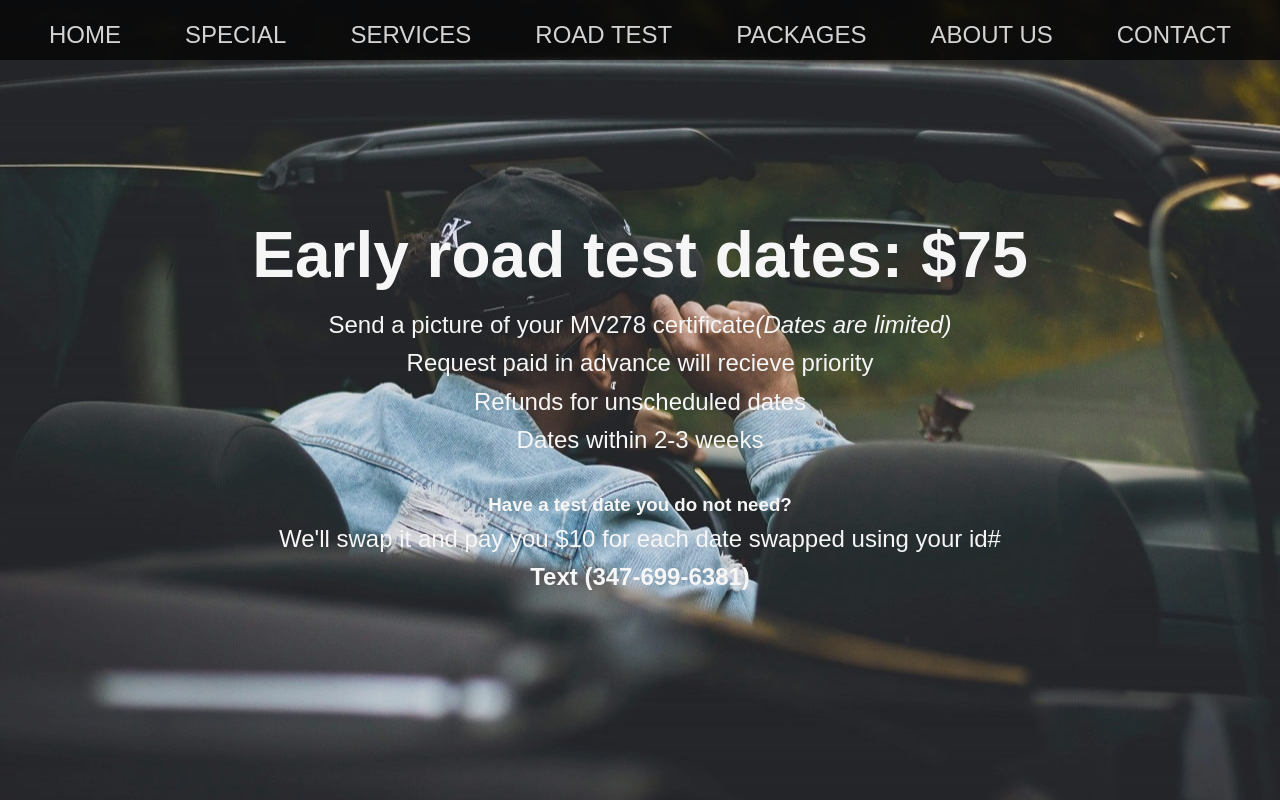
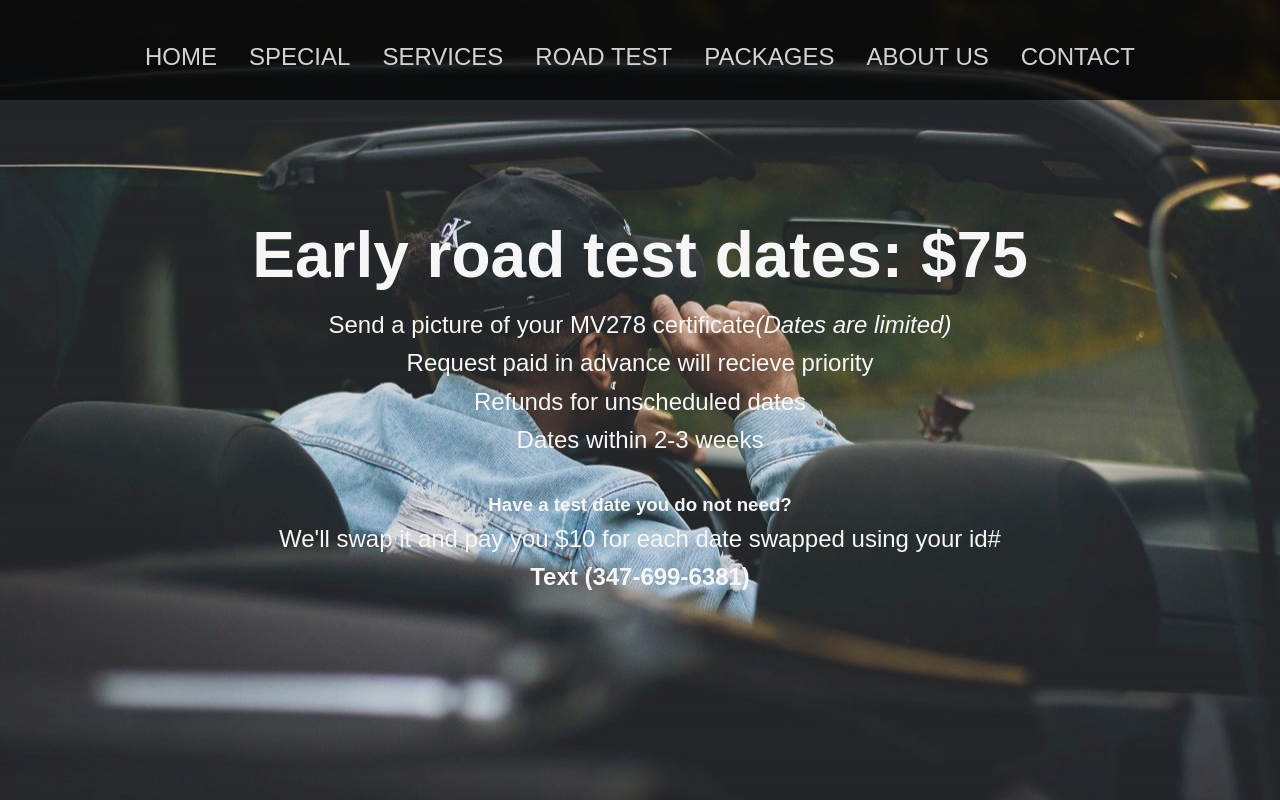
Before and after one commit to adriand1az/AutoFocus-driving, a plain HTML site: page index.html in a window 1280 px wide. Drawn offline with Linux system fonts and the light colour scheme.

Commit message:
Updating style
There was an issue with the formatting when the screen got smaller. This may have been fixed

```diff
--- a/style.css
+++ b/style.css
@@ -25,7 +25,7 @@ body {
     z-index: 1;
     display: flex;
     width: 100%;
-    height: 60px;
+    height: 100px;
     background: rgba(0,0,0,0.7);
 }
 .navbar ul{
@@ -37,7 +37,7 @@ body {
 
 .navbar ul li{
     margin: 0 1rem;
-    padding: 1rem;
+    padding-top: 3%;
 }
 
 .navbar ul li a{
@@ -120,6 +120,3 @@ td{
 form label{
     font-weight: bold;
 }
-
-
-}
```
